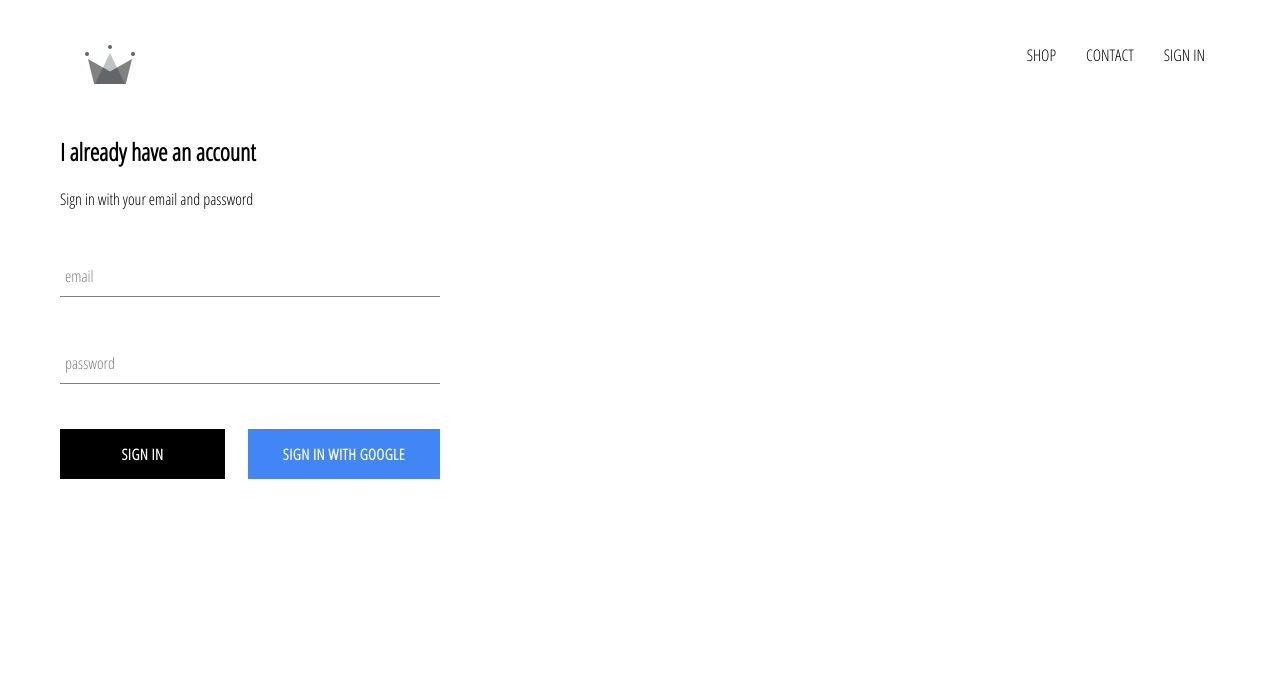
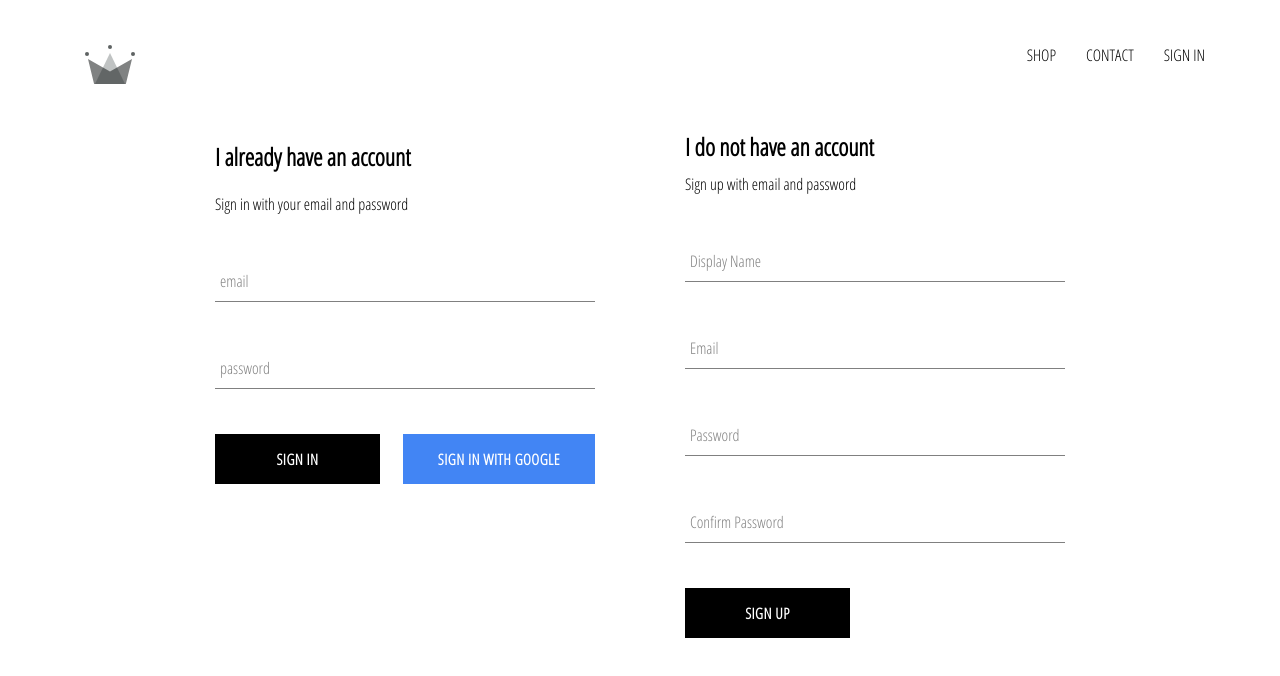
Before and after one commit to MelAlfaro/crwn-clothing, a React (Create React App) app: page /signin in a window 1280 px wide. Shown: the top 676 px of the page. Built offline with nearby package versions, Linux system fonts and the light colour scheme; no server answers.

Commit message:
implemented firebase utils, included ability to store authenticated users into firebase database

```diff
--- a/src/App.js
+++ b/src/App.js
@@ -7,7 +7,7 @@
 import ShopPage from './pages/shop/shop.component.jsx';
 import Header from './components/header/header.component.jsx';
 import SingInAndSignUpPage from './pages/sign-in-and-sign-up/sign-in-and-sign-up.component.jsx';
-import { auth } from './firebase/firebase.utils';
+import { auth, createUserProfileDocument } from './firebase/firebase.utils';
 
 
 class App extends React.Component{
@@ -17,18 +17,32 @@
 
     this.state = {
       currentUser: null
-    }
+    };
 
   }
 
-  unsubscribeFromAuth = null
+  unsubscribeFromAuth = null;
 
   componentDidMount() {
-    this.unsubscribeFromAuth = auth.onAuthStateChanged(user => {
-      this.setState({ currentUser: user })
+    this.unsubscribeFromAuth = auth.onAuthStateChanged(async userAuth => {
 
-      console.log(user);
-    })
+      if(userAuth) {
+        const userRef = await createUserProfileDocument(userAuth);
+
+        userRef.onSnapshot(snapShot => {
+          this.setState({
+            currentUser: {
+              id: snapShot.id,
+              ...snapShot.data()
+            }
+          });
+          console.log(this.state);
+        });
+      } else {
+        this.setState({ currentUser: userAuth });
+      }
+
+    });
   }
 
   componentWillUnmount() {
--- a/src/components/sign-in/sign-in.component.jsx
+++ b/src/components/sign-in/sign-in.component.jsx
@@ -42,7 +42,7 @@
 
                     <div className='buttons'>
                         <CustomButton type="submit">Sign in</CustomButton>
-                        <CustomButton onClick={signInWithGoogle} isGoogleSignIn>{''}Sign in with Google{''}</CustomButton>
+                        <CustomButton onClick={signInWithGoogle} isGoogleSignIn>Sign in with Google</CustomButton>
                     </div>
 
                 </form>
--- /dev/null
+++ b/src/components/sign-up/sign-up.component.jsx
@@ -0,0 +1,109 @@
+import React from 'react';
+
+import FormInput from '../form-input/form-input.component';
+import CustomButton from '../custom-button/custom-button.component';
+
+import {  auth, createUserProfileDocument } from '../../firebase/firebase.utils';
+
+import './sign-up.styles.scss';
+import { render } from '@testing-library/react';
+
+class SignUp extends React.Component {
+    constructor() {
+        super();
+
+        this.state = {
+            displayName: '',
+            email: '',
+            password: '',
+            confirmPassword: ''
+        }
+
+    }
+
+    handleSubmit = async event => {
+        event.preventDefault();
+
+        const { displayName, email, password, confirmPassword } = this.state;
+
+        if (password != confirmPassword) {
+            alert('passwords don´t match');
+            return;
+        }
+
+        try {
+            const { user } = await auth.createUserWithEmailAndPassword(email, password);
+
+            await createUserProfileDocument(user,{ displayName });
+
+            // esto limpiará el form
+            this.setState({
+                displayName: '',
+                email: '',
+                password: '',
+                confirmPassword: ''
+            });
+
+        } catch (error) {
+            console.error(error);
+        }
+
+    }
+
+    handleChange = event => {
+        const { name, value } = event.target;
+
+        this.setState({ [name]: value });
+    }
+
+
+    render() {
+        const { displayName, email, password, confirmPassword } = this.state;
+        return(
+            <div className='sign-up'>
+                <h2 className='title'>I do not have an account</h2>
+                <span>Sign up with email and password</span>
+                <form className='sign-up-form' onSubmit={this.handleSubmit}>
+                    <FormInput
+                        type='text'
+                        name='displayName'
+                        value={displayName}
+                        onChange={this.handleChange}
+                        label='Display Name'
+                        required>
+                    </FormInput>
+                    <FormInput
+                        type='email'
+                        name='email'
+                        value={email}
+                        onChange={this.handleChange}
+                        label='Email'
+                        required>
+                    </FormInput>
+                    <FormInput
+                        type='password'
+                        name='password'
+                        value={password}
+                        onChange={this.handleChange}
+                        label='Password'
+                        required>
+                    </FormInput>
+                    <FormInput
+                        type='password'
+                        name='confirmPassword'
+                        value={confirmPassword}
+                        onChange={this.handleChange}
+                        label='Confirm Password'
+                        required>
+                    </FormInput>
+                    <CustomButton
+                        type='submit'>
+                        SIGN UP
+                    </CustomButton>
+                </form>
+            </div>
+        )
+    }
+}
+
+export default SignUp;
--- /dev/null
+++ b/src/components/sign-up/sign-up.styles.scss
@@ -0,0 +1,9 @@
+.sign-up {
+    display: flex;
+    flex-direction: column;
+    width: 380px;
+
+    .title {
+      margin: 10px 0;
+    }
+  }
--- a/src/firebase/firebase.utils.js
+++ b/src/firebase/firebase.utils.js
@@ -10,7 +10,33 @@
     messagingSenderId: "547896715612",
     appId: "1:547896715612:web:912a3876b5c973b9897999",
     measurementId: "G-WVVCWPBPXN"
+};
+
+export const createUserProfileDocument = async (userAuth, additionalData) =>  {
+  if (!userAuth) return;
+
+  const userRef = firestore.doc(`users/${userAuth.uid}`);
+
+  const snapShot = await userRef.get();
+
+  if(!snapShot.exists){
+    const { displayName, email } = userAuth;
+    const createdAt = new Date(); // current date y current time when invoqued
+
+    try {
+      await userRef.set({
+        displayName,
+        email,
+        createdAt,
+        ...additionalData
+      })
+    } catch (error) {
+      console.log('error creating user', error.message);
     }
+  }
+
+  return userRef;
+};
 
 firebase.initializeApp(config);
 
--- a/src/pages/sign-in-and-sign-up/sign-in-and-sign-up.component.jsx
+++ b/src/pages/sign-in-and-sign-up/sign-in-and-sign-up.component.jsx
@@ -1,12 +1,14 @@
 import React from 'react';
 
 import SignIn from '../../components/sign-in/sign-in.component';
+import SignUp from '../../components/sign-up/sign-up.component';
 
 import './sign-in-and-sign-up.styles.scss';
 
 const SingInAndSignUpPage = () => (
     <div className='sign-in-and-sign-up'>
         <SignIn />
+        <SignUp />
     </div>
 );
 
--- a/src/pages/sign-in-and-sign-up/sign-in-and-sign-up.styles.scss
+++ b/src/pages/sign-in-and-sign-up/sign-in-and-sign-up.styles.scss
@@ -0,0 +1,6 @@
+.sign-in-and-sign-up {
+    width: 850px;
+    display: flex;
+    justify-content: space-between;
+    margin: 30px auto;
+  }
```
Lines whose indentation alone changed are shown as unchanged.
